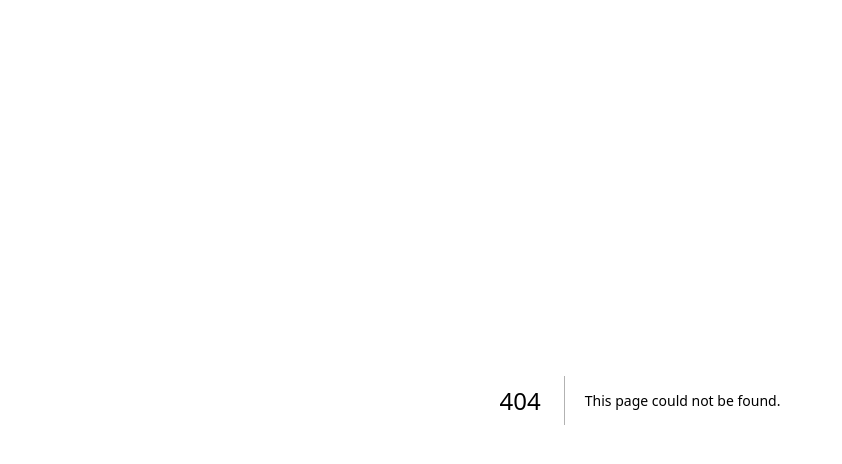
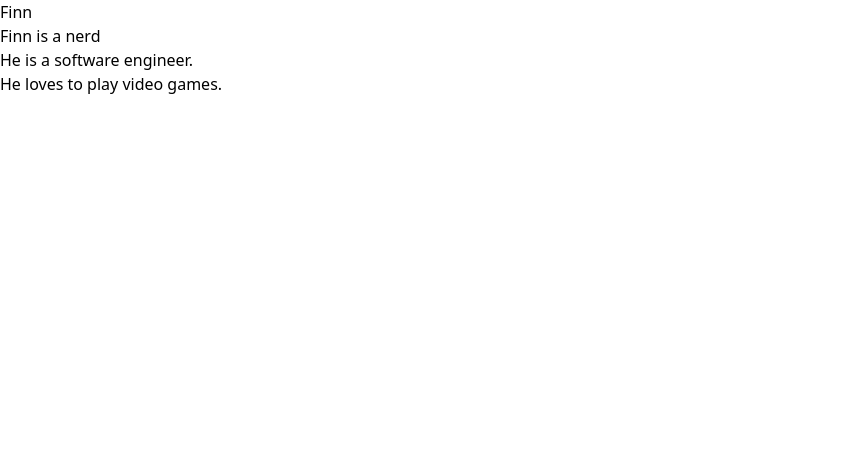
Before and after one commit to alexguerra-dev/elegant-mess, a Next.js app: page /family/finn in a window 1280 px wide. Before the commit this address had no page. Shown: the top 464 px of the page, without its empty margins (0-842 px from the left). Built offline with nearby package versions, Linux system fonts and the light colour scheme.

Commit message:
Add pages for Alex, Finn, River, Teresa, Dungeons and Dragons, and November Games

```diff
--- /dev/null
+++ b/src/app/family/alex/page.tsx
@@ -0,0 +1,10 @@
+export default function AlexPage() {
+    return (
+        <div>
+            <div className="">Alex</div>
+            <p>Alex is a nerd</p>
+            <p>He is a software engineer.</p>
+            <p>He loves to play video games.</p>
+        </div>
+    )
+}
--- /dev/null
+++ b/src/app/family/finn/page.tsx
@@ -0,0 +1,10 @@
+export default function FinnPage() {
+    return (
+        <div>
+            <div className="">Finn</div>
+            <p>Finn is a nerd</p>
+            <p>He is a software engineer.</p>
+            <p>He loves to play video games.</p>
+        </div>
+    )
+}
--- /dev/null
+++ b/src/app/family/page.tsx
@@ -0,0 +1,15 @@
+function FamilyPage() {
+    return (
+        <div>
+            <div className="">FamilyPage</div>
+            <ul>
+                <li>Alex</li>
+                <li>River</li>
+                <li>Finn</li>
+                <li>Teresa</li>
+            </ul>
+        </div>
+    )
+}
+
+export default FamilyPage
--- /dev/null
+++ b/src/app/family/river/page.tsx
@@ -0,0 +1,10 @@
+export default function RiverPage() {
+    return (
+        <div>
+            <div className="">River</div>
+            <p>River is a nerd</p>
+            <p>He is a software engineer.</p>
+            <p>He loves to play video games.</p>
+        </div>
+    )
+}
--- /dev/null
+++ b/src/app/family/teresa/page.tsx
@@ -0,0 +1,10 @@
+export default function TeresaPage() {
+    return (
+        <div>
+            <div className="">Teresa</div>
+            <p>Teresa is a nerd</p>
+            <p>She is a software engineer.</p>
+            <p>She loves to play video games.</p>
+        </div>
+    )
+}
--- /dev/null
+++ b/src/app/projects/dnd/page.tsx
@@ -0,0 +1,10 @@
+export default function DndPage() {
+    return (
+        <div>
+            <div className="">Dungeons and Dragons</div>
+            <p>Dungeons and Dragons is a nerd game.</p>
+            <p>It is a game of imagination.</p>
+            <p>It is a game of strategy.</p>
+        </div>
+    )
+}
--- /dev/null
+++ b/src/app/projects/november-games/page.tsx
@@ -0,0 +1,10 @@
+export default function NovemberGamesPage() {
+    return (
+        <div>
+            <div className="">NovemberGamesPage</div>
+            <p>November is a month of games.</p>
+            <p>It is a month of fun.</p>
+            <p>It is a month of family.</p>
+        </div>
+    )
+}
```
